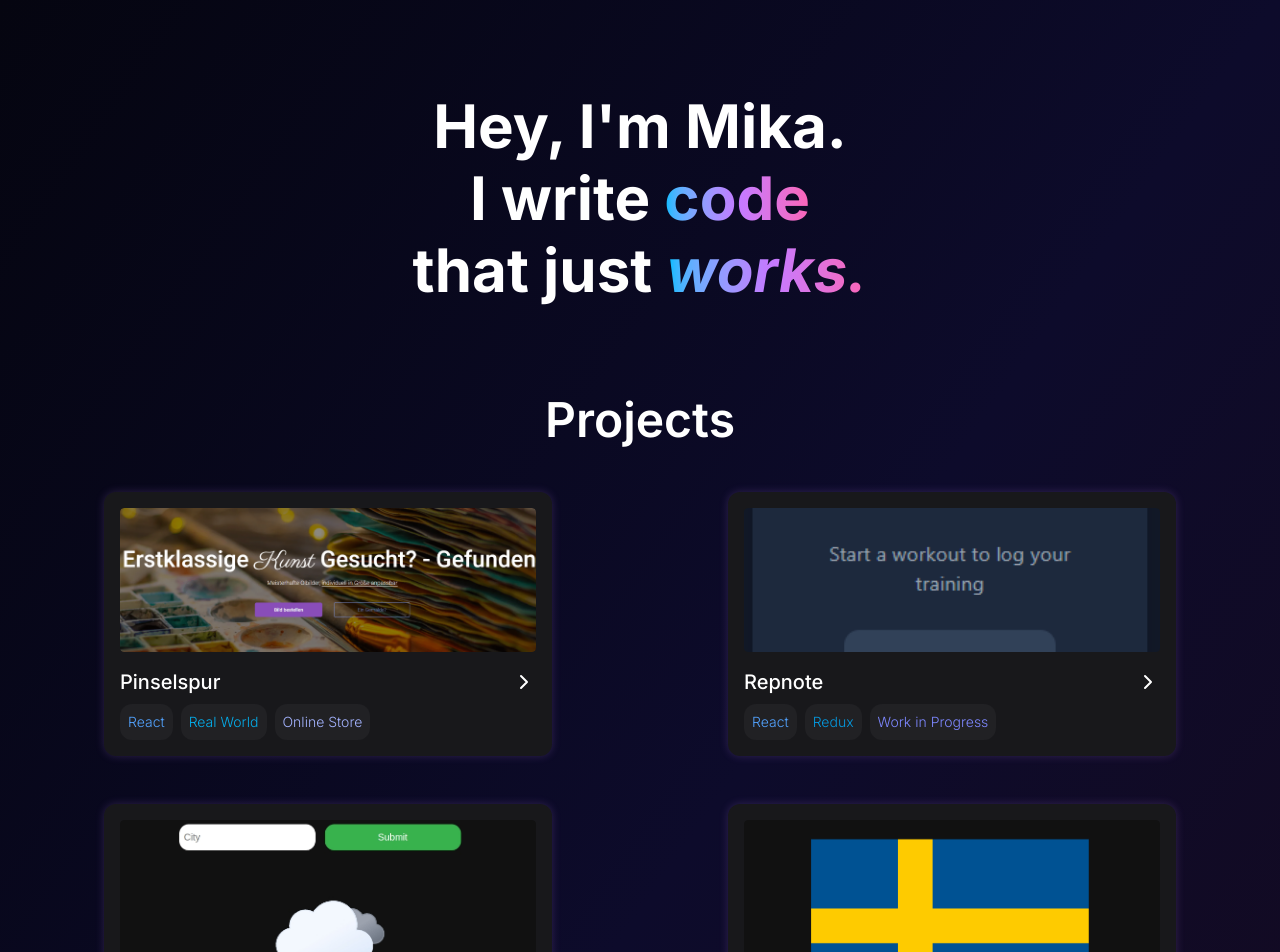
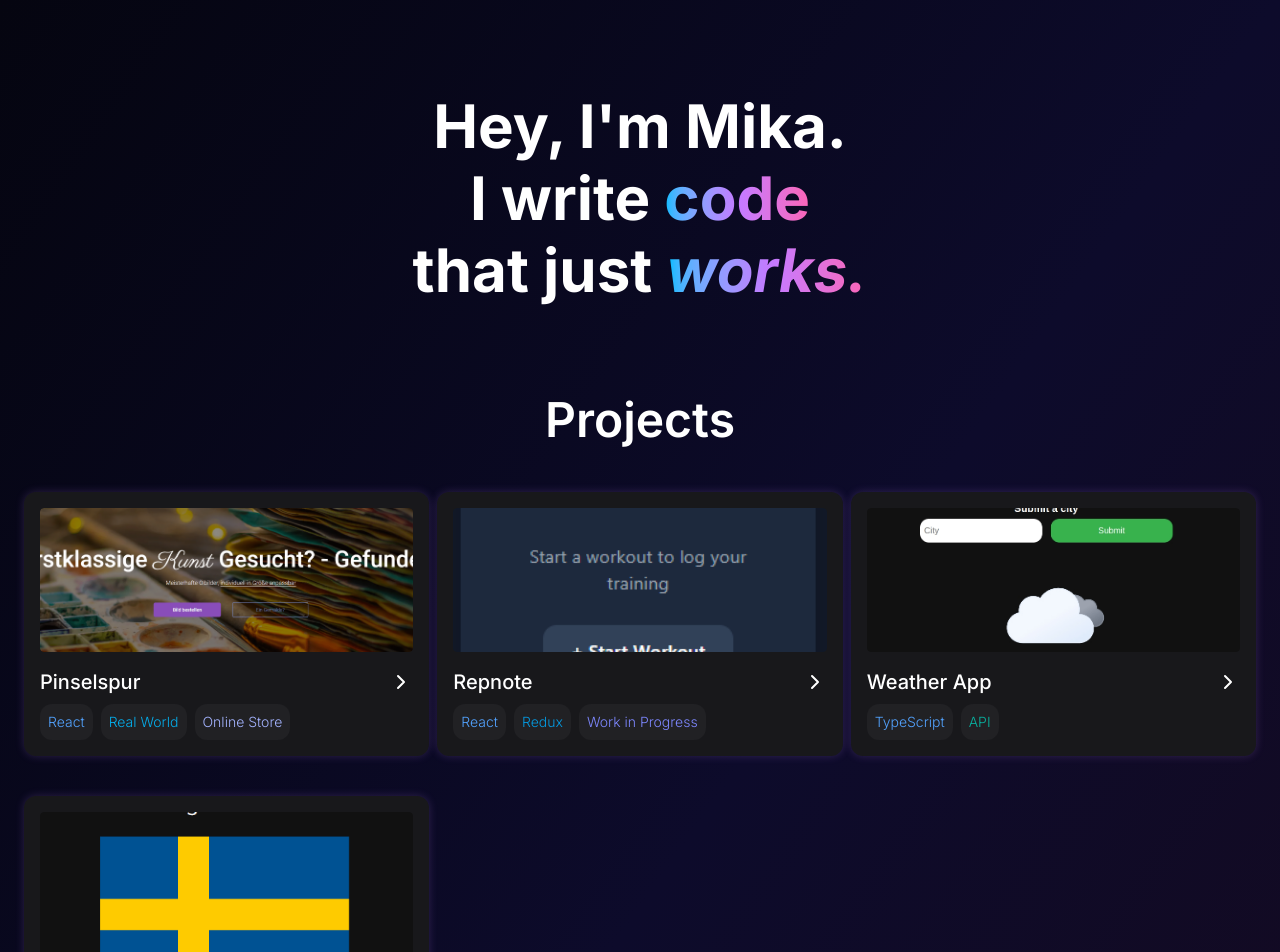
Before and after one commit to funcnroll/funcnroll.dev, a React (Vite) app: page / in a window 1280 px wide. Shown: the top 952 px of the page. Built offline with nearby package versions, Linux system fonts and the light colour scheme.

Commit message:
Fix projects layout

```diff
--- a/src/components/Projects.jsx
+++ b/src/components/Projects.jsx
@@ -6,7 +6,8 @@ function Project() {
   return (
     <Section>
       <Header>Projects</Header>
-      <div className="flex flex-col flex-wrap gap-4 sm:flex-row">
+      {/* <div className="flex flex-col flex-wrap gap-4 sm:flex-row"> */}
+      <div className="grid grid-cols-3 gap-2 sm:flex-row">
         <ProjectCard
           img="/pinselspur.png"
           title="Pinselspur"
```
